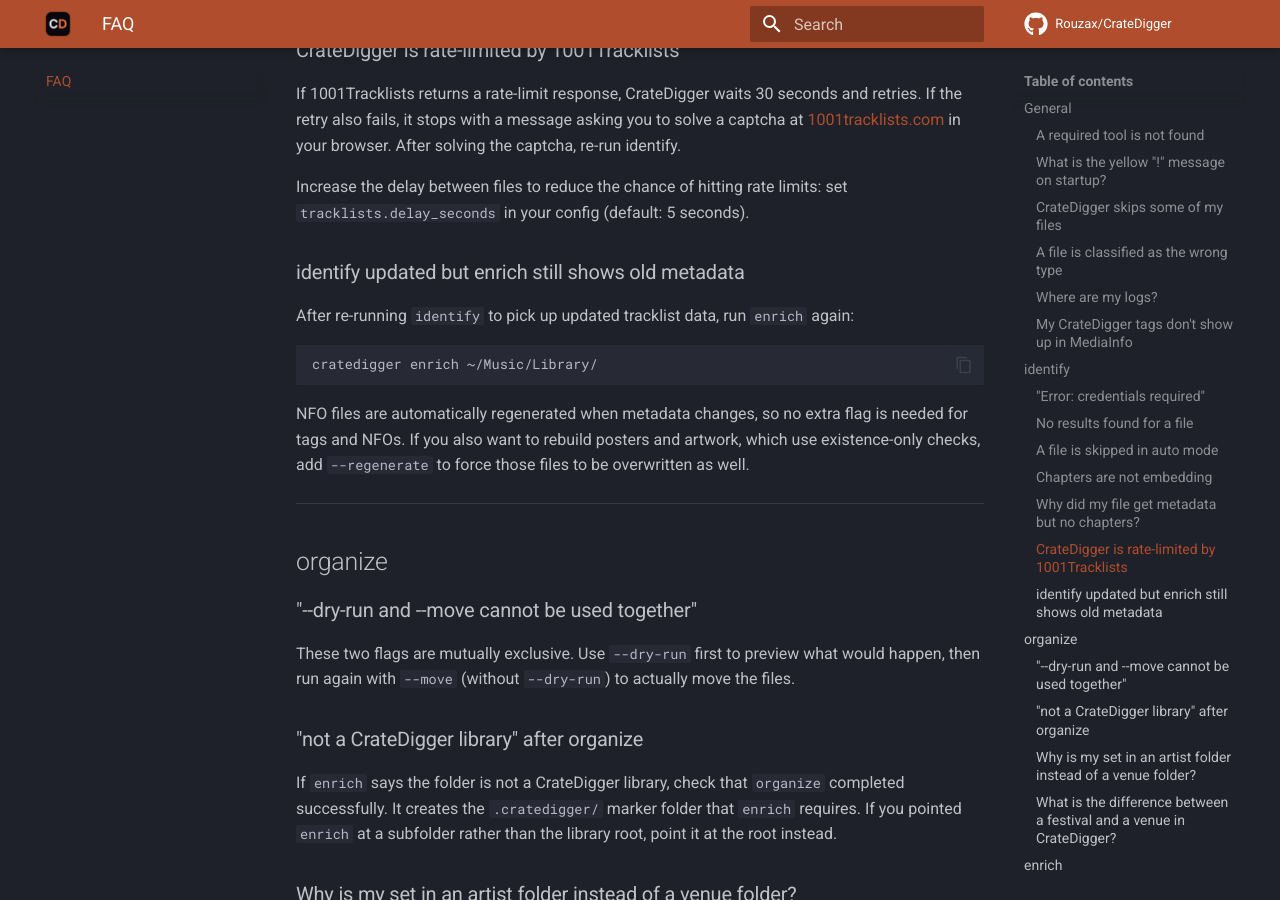
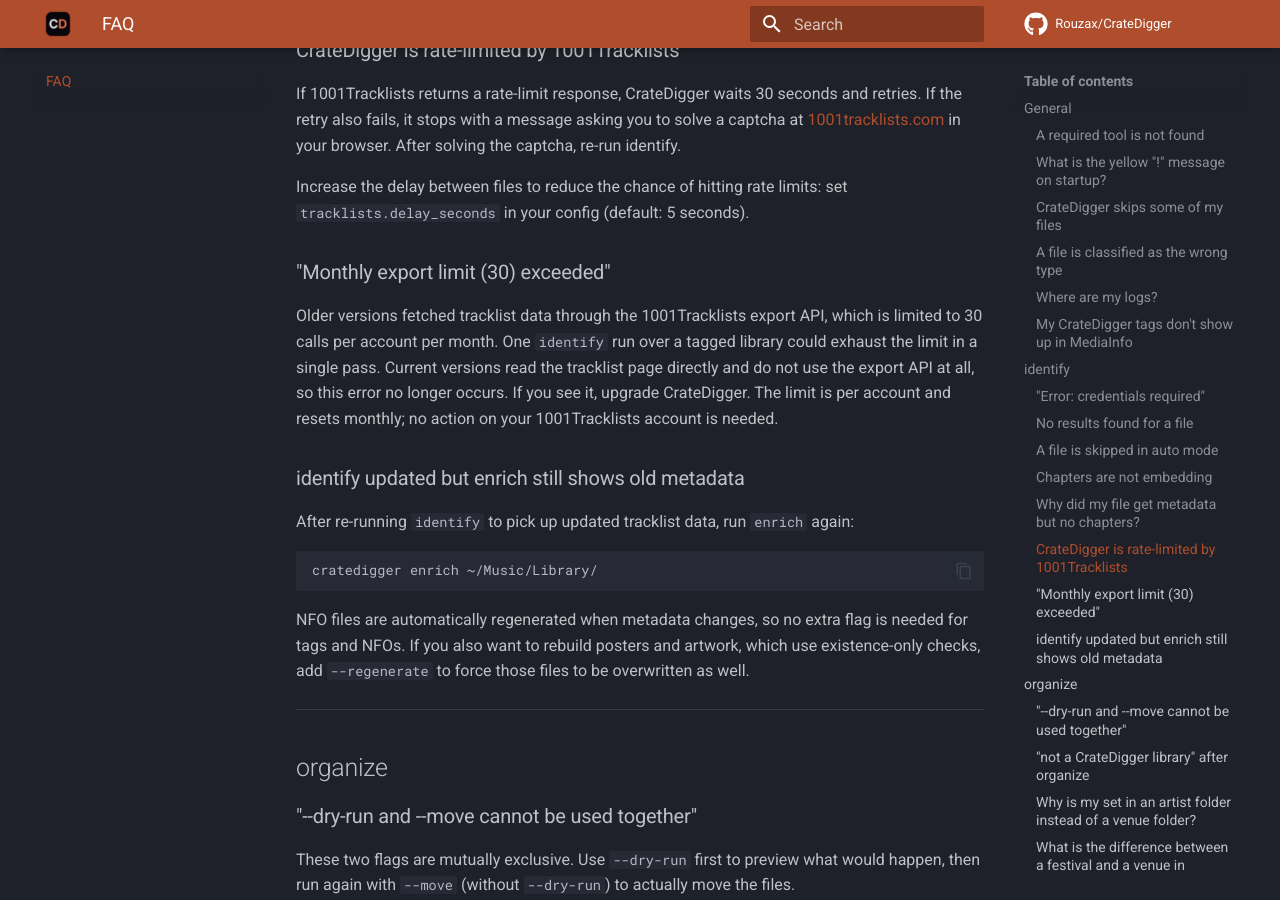
Before and after one commit to Rouzax/CrateDigger, an MkDocs documentation site: the page built from docs/faq.md, in a window 1280 px wide and 900 px high, scrolled down 4465 px. Built offline with MkDocs 1.6.1 and Material for MkDocs 9.7.7, drawn with Linux system fonts in a browser that asks for light colours; comment, search, counter and statistics services are not loaded.

Commit message:
docs: describe HTML-derived tracklist lines and the retired export API limit

```diff
--- a/docs/faq.md
+++ b/docs/faq.md
@@ -154,6 +154,16 @@
 If 1001Tracklists returns a rate-limit response, CrateDigger waits 30 seconds and retries. If the retry also fails, it stops with a message asking you to solve a captcha at [1001tracklists.com](https://www.1001tracklists.com) in your browser. After solving the captcha, re-run identify.
 
 Increase the delay between files to reduce the chance of hitting rate limits: set `tracklists.delay_seconds` in your config (default: 5 seconds).
+
+### "Monthly export limit (30) exceeded"
+
+Older versions fetched tracklist data through the 1001Tracklists export
+API, which is limited to 30 calls per account per month. One `identify`
+run over a tagged library could exhaust the limit in a single pass.
+Current versions read the tracklist page directly and do not use the
+export API at all, so this error no longer occurs. If you see it,
+upgrade CrateDigger. The limit is per account and resets monthly; no
+action on your 1001Tracklists account is needed.
 
 ### identify updated but enrich still shows old metadata
 
```
Also changed, not shown: CHANGELOG.md (+6 -0 lines), docs/tracklists.md (+1 -1 lines).
